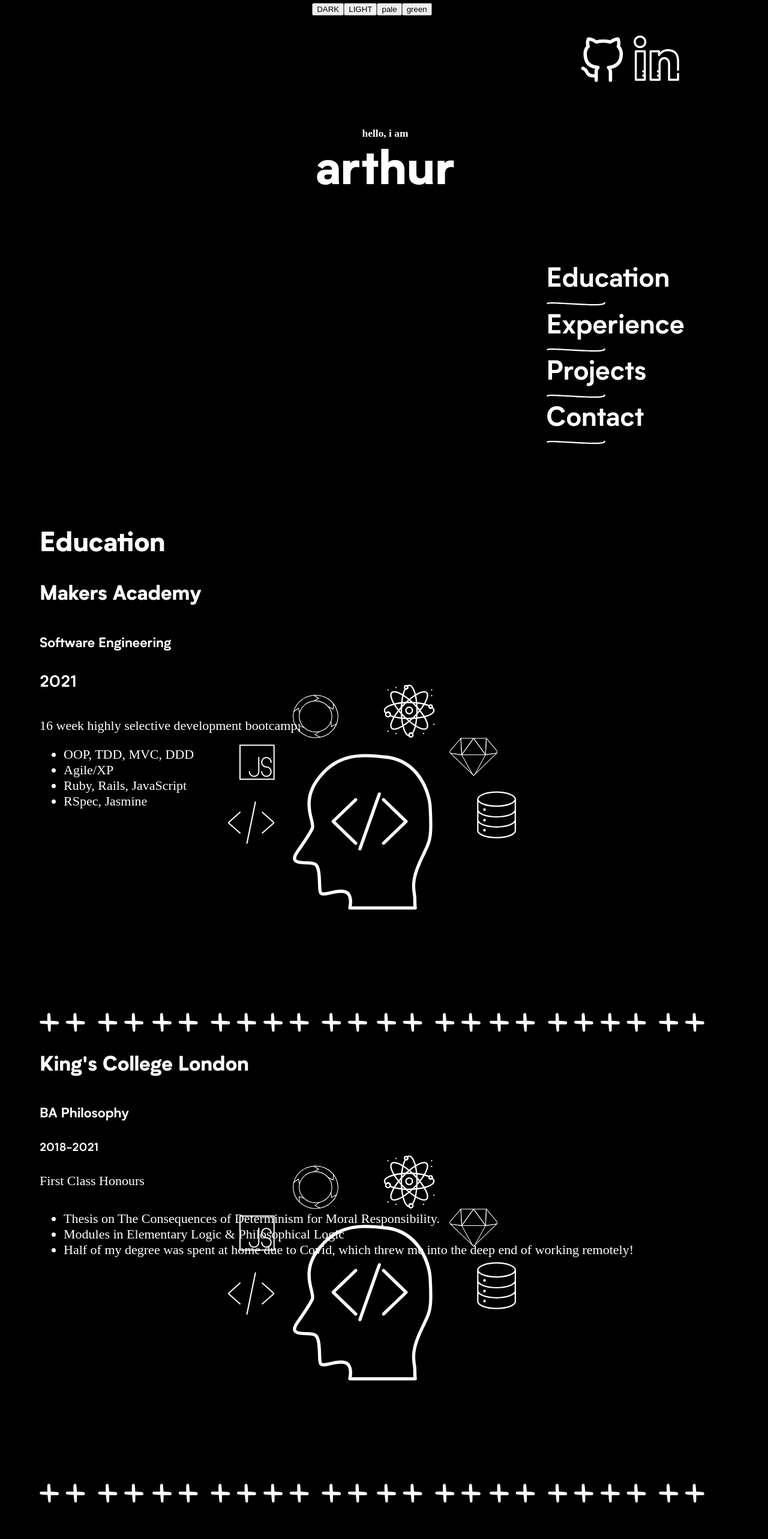
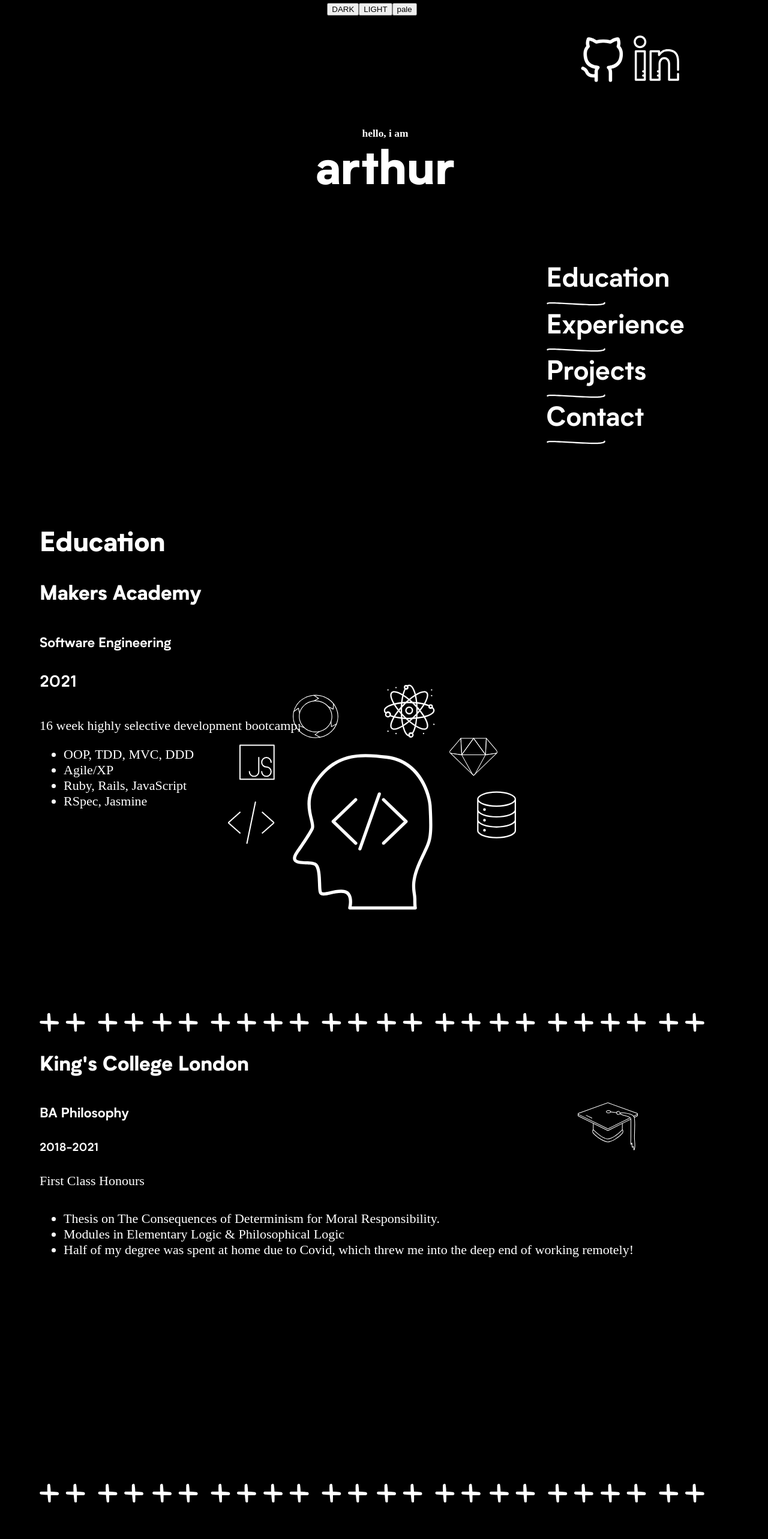
Before and after one commit to arthurfincham/react-portfolio, a React (Create React App) app: page / in a window 1280 px wide. Shown: the top 2566 px of the page at 60% size. Built offline with nearby package versions, Linux system fonts and the light colour scheme; a web font is replaced by a local one.

Commit message:
add type to svg classes

```diff
--- a/src/App.js
+++ b/src/App.js
@@ -9,7 +9,7 @@ import IconLinks from './components/IconLinks';
 import './App.css';
 import { ThemeProvider } from 'styled-components';
 import { GlobalStyles } from './components/globalStyles';
-import { lightTheme, darkTheme, paleTheme, greenTheme } from './components/Themes';
+import { lightTheme, darkTheme, paleTheme } from './components/Themes';
 
 function App() {
   const [theme, setTheme] = useState('dark');
@@ -24,8 +24,6 @@ function App() {
       return lightTheme;
     } else if (input === 'pale') {
       return paleTheme;
-    } else if (input === 'green') {
-      return greenTheme;
     }
   };
 
@@ -38,7 +36,6 @@ function App() {
           <button onClick={() => themeToggler('dark')}>DARK</button>
           <button onClick={() => themeToggler('light')}>LIGHT</button>
           <button onClick={() => themeToggler('pale')}>pale</button>
-          <button onClick={() => themeToggler('green')}>green</button>
           <div className="Welcome-page">
             <IconLinks />
             <div className="Welcome-text">
--- a/src/components/Education.js
+++ b/src/components/Education.js
@@ -21,7 +21,7 @@ export default function Education() {
           <li className="">Ruby, Rails, JavaScript</li>
           <li className="">RSpec, Jasmine</li>
         </ul>
-        <TechHead fill={fill} svgClass={'svg'} />
+        <TechHead fill={fill} svgClass={'decorative'} svgId={'tech-head'} />
       </div>
       <Divider fill={fill} />
       <div className="item-container">
@@ -32,7 +32,7 @@ export default function Education() {
             <h5 className="">2018-2021</h5>
             <p className="">First Class Honours</p>
           </div>
-          <TechHead fill={fill} svgClass={'svg'} />
+          <UniIcon fill={fill} svgClass={'decorative'} />
         </div>
         <ul>
           <li className="">Thesis on The Consequences of Determinism for Moral Responsibility.</li>
--- a/src/components/Experience.js
+++ b/src/components/Experience.js
@@ -4,7 +4,7 @@ import CameraIcon from './graphics/CameraIcon.js';
 import Divider from './graphics/Divider';
 export default function Experience() {
   const fill = 'white';
-  const svgClass = 'edu-icons';
+  const svgClass = 'edu-icons decorative';
   return (
     <div className="section-box" id="Experience">
       <h1 className="sticky-thc">Experience</h1>
--- a/src/components/IconLinks.js
+++ b/src/components/IconLinks.js
@@ -2,13 +2,15 @@ import GitHubLogo from './graphics/GitHubLogo.js';
 import LinkedInLogo from './graphics/LinkedInLogo';
 
 export default function IconLinks() {
+  const fill = 'white';
+  const svgClass = 'dev-link-icon svg-link';
   return (
     <header className="App-header">
       <a className="logo-link" target="blank" href="https://github.com/arthurfincham">
-        <GitHubLogo fill={'white'} svgClass={'dev-link-icon'} />
+        <GitHubLogo fill={fill} svgClass={svgClass} />
       </a>
       <a className="logo-link" target="blank" href="https://www.linkedin.com/in/arthurfincham/">
-        <LinkedInLogo fill={'white'} svgClass={'dev-link-icon'} />
+        <LinkedInLogo fill={fill} svgClass={svgClass} />
       </a>
     </header>
   );
--- a/src/components/Projects.js
+++ b/src/components/Projects.js
@@ -3,7 +3,7 @@ import GitHubLogo from './graphics/GitHubLogo.js';
 
 export default function Projects() {
   const svgFill = 'white';
-  const svgClass = 'project-repo-link';
+  const svgClass = 'project-repo-link svg-link';
   return (
     <div className="section-box" id="Projects">
       <h1 className="sticky-thc">Projects</h1>
--- a/src/components/Themes.js
+++ b/src/components/Themes.js
@@ -15,12 +15,7 @@ export const paleTheme = {
   background: '#F2F1EB',
   text: '#4057A1',
   headers: '#F2F1EB',
-  svgFilter: 'invert(28%) sepia(7%) saturate(933%) hue-rotate(193deg) brightness(91%) contrast(94%)',
+  dividerFill: '#F23C1F',
+  decorativeFill: '#C5CBE3',
+  svgLinkFill: '#D99923',
 };
-
-export const greenTheme = {
-  background: '#65ccb8',
-  text: '#4057A1',
-  headers: '#65ccb8',
-  svgFilter: 'invert(28%) sepia(7%) saturate(933%) hue-rotate(193deg) brightness(91%) contrast(94%)',
-};
--- a/src/components/globalStyles.js
+++ b/src/components/globalStyles.js
@@ -24,4 +24,13 @@ export const GlobalStyles = createGlobalStyle`
   .svg {
     filter: ${({ theme }) => theme.svgFilter}
   }
+  .divider{
+    fill: ${({ theme }) => theme.dividerFill}
+  }
+  .decorative{
+    fill: ${({ theme }) => theme.decorativeFill}
+  }
+  .svg-link{
+    fill: ${({ theme }) => theme.svgLinkFill}
+  }
   	`;
--- a/src/components/graphics/HandLine.js
+++ b/src/components/graphics/HandLine.js
@@ -1,6 +1,6 @@
 export default function HandLine({ fill }) {
   return (
-    <svg width="100" height="auto" fill={fill} className="hand-line" viewBox="5.81 46.01 87.473 7.321" xmlns="http://www.w3.org/2000/svg">
+    <svg width="100" height="auto" fill={fill} className="hand-line decorative" viewBox="5.81 46.01 87.473 7.321" xmlns="http://www.w3.org/2000/svg">
       <g>
         <path d="M91.2,47.6c-0.6,0-1,0.4-1,1c-0.1,0.3-1.6,1.9-17,1.8c-9.9-0.1-22.6-0.8-33.8-1.5c-22.1-1.3-30.6-1.7-32.1-0.2   c-0.3,0.3-0.4,0.6-0.4,0.9c0,0.6,0.4,1,1,1c0.4,0,0.7-0.2,0.9-0.5c2.2-0.9,17.3,0,30.6,0.8c14.5,0.9,26.9,1.5,36,1.5   c8.7,0,14.5-0.6,16.2-2.2c0.6-0.5,0.7-1.1,0.7-1.5C92.2,48.1,91.8,47.6,91.2,47.6z" />
       </g>
--- a/src/components/graphics/TechHead.js
+++ b/src/components/graphics/TechHead.js
@@ -1,11 +1,11 @@
-export default function TechHead({ fill, svgClass }) {
+export default function TechHead({ fill, svgClass, svgId }) {
   return (
     <svg
       width="100"
       height="auto"
       fill={fill}
       className={svgClass}
-      id="tech-head"
+      id={svgId}
       data-name="Layer 1"
       xmlns="http://www.w3.org/2000/svg"
       viewBox="0 0 861.39 673.03"
```
Also changed, not shown: src/components/graphics/LinkedInLogo.js (+0 -1 lines).
